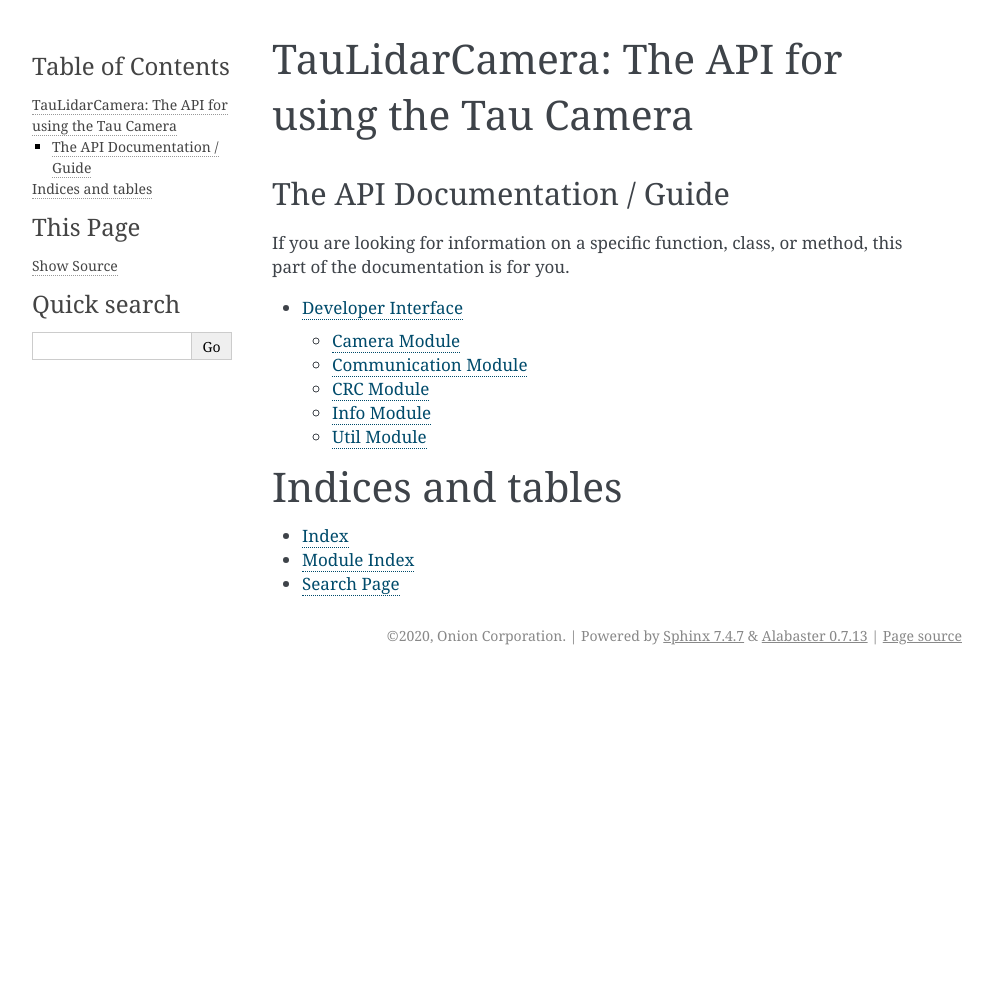
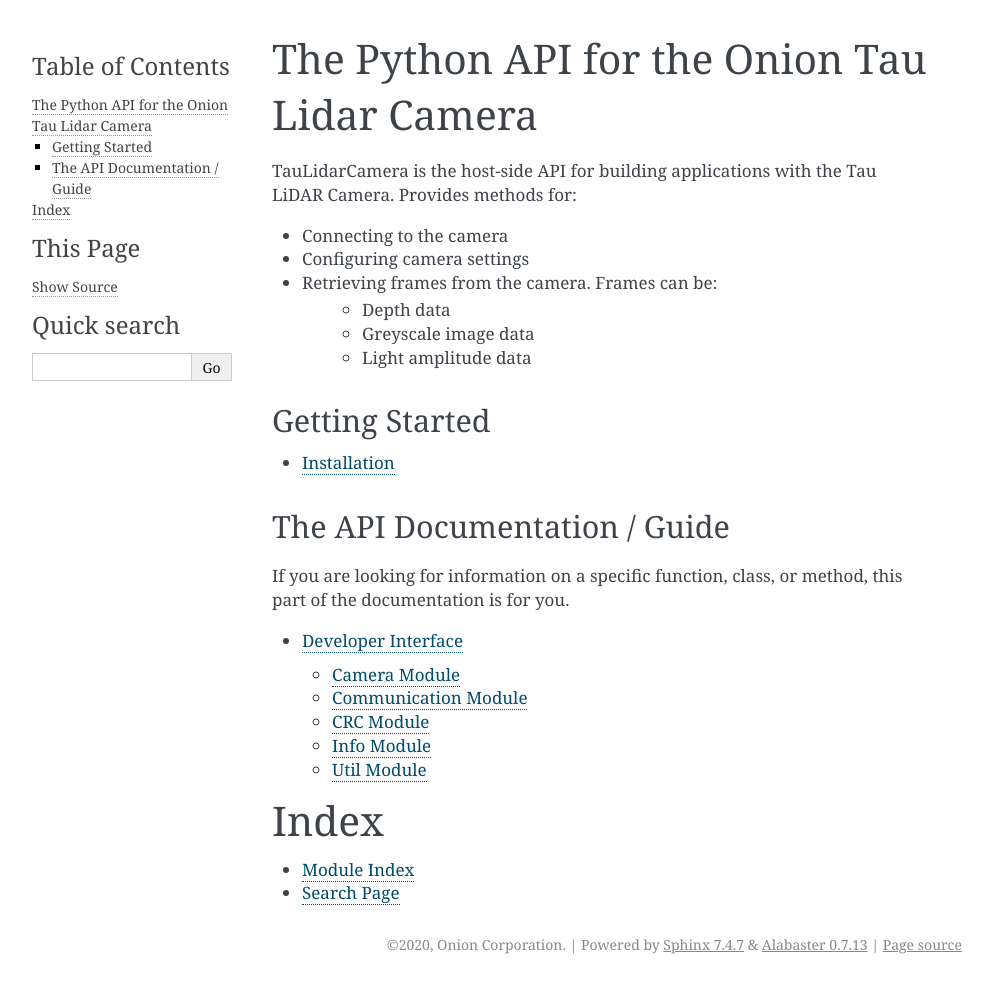
Before and after one commit to OnionIoT/tau-lidar-camera, a Sphinx documentation site: the page built from docs/index.rst, in a window 1280 px wide. Shown: the whole page, without its empty margins (148-1141 px from the left). Built offline with Sphinx 7.4.7, drawn with Linux system fonts in a browser that asks for light colours; before the commit the page ends 900 px from its top, so only the background shows below that.

```diff
--- a/docs/conf.py
+++ b/docs/conf.py
@@ -9,11 +9,12 @@
 # If extensions (or modules to document with autodoc) are in another directory,
 # add these directories to sys.path here. If the directory is relative to the
 # documentation root, use os.path.abspath to make it absolute, like shown here.
-#
+
 import os
 import sys
 sys.path.insert(0, os.path.abspath('..'))
 print(sys.path)
+
 
 # -- Project information -----------------------------------------------------
 
@@ -21,8 +22,10 @@ project = 'TauLidarCamera'
 copyright = '2020, Onion Corporation'
 author = 'Onion Corporation'
 
+
 # The full version, including alpha/beta/rc tags
-release = '0.0.1'
+version = '0.0.1' # TODO: read this from __version.py file (note importing TauLidarCamera and using TauLidarCamera.__version__ doesn't work)
+release = version
 
 
 # -- General configuration ---------------------------------------------------
--- a/docs/index.rst
+++ b/docs/index.rst
@@ -1,10 +1,22 @@
-TauLidarCamera: The API for using the Tau Camera
+The Python API for the Onion Tau Lidar Camera
 ==================================================
 
+TauLidarCamera is the host-side API for building applications with the Tau LiDAR Camera. Provides methods for:
+
+* Connecting to the camera
+* Configuring camera settings
+* Retrieving frames from the camera. Frames can be:
+    * Depth data
+    * Greyscale image data
+    * Light amplitude data
+
+Getting Started
+---------------
 
 .. toctree::
-   :maxdepth: 2
-   :caption: Contents:
+   :maxdepth: 1
+
+   install
 
 
 The API Documentation / Guide
@@ -18,9 +30,8 @@ this part of the documentation is for you.
 
   api
 
-Indices and tables
+Index
 ==================
 
-* :ref:`genindex`
 * :ref:`modindex`
 * :ref:`search`
```
Also changed, not shown: README.md (+39 -2 lines), docs/README.md (added, +26 -0 lines), docs/install.rst (added, +31 -0 lines), docs/quickstart.rst (added, +23 -0 lines), docs/img/onion-tau-lidar-camera-00.png (added), examples/README.md (added), 1 other file.
